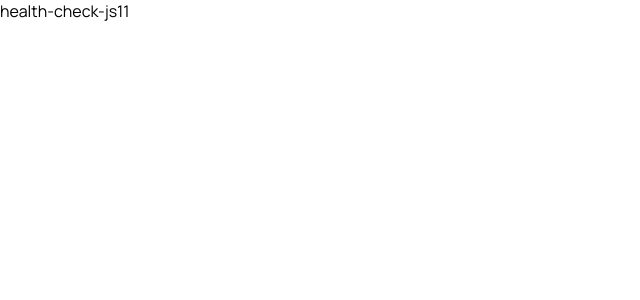
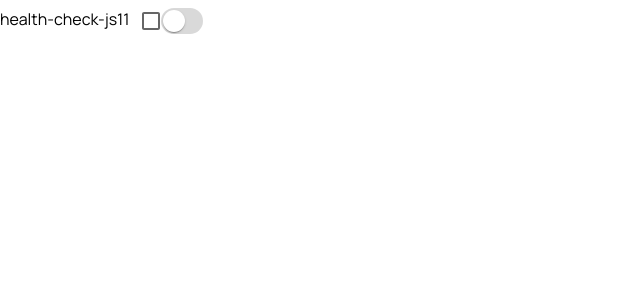
Before and after one commit to peaksoft-school/health-check-js11, a React (Create React App) app: page / in a window 1280 px wide. Shown: the top 300 px of the page, without its empty margins (0-640 px from the left). Built offline with nearby package versions, Linux system fonts and the light colour scheme.

Commit message:
Remove extra props and simplified the style of the UIRradio component

```diff
--- a/src/App.jsx
+++ b/src/App.jsx
@@ -1,7 +1,15 @@
 import './App.css'
+import CheckBox from './components/UI/switchers/CheckBox'
+import UIRadio from './components/UI/switchers/UIRadio'
 
 function App() {
-   return <div>health-check-js11</div>
+   return (
+      <div>
+         health-check-js11
+         <CheckBox />
+         <UIRadio />
+      </div>
+   )
 }
 
 export default App
--- a/src/components/UI/switchers/CheckBox.jsx
+++ b/src/components/UI/switchers/CheckBox.jsx
@@ -2,16 +2,11 @@ import React, { forwardRef } from 'react'
 import Checkbox from '@mui/material/Checkbox'
 
 const CheckBox = forwardRef(
-   (
-      { label, color = 'success', checked, onChange, disabled, ...rest },
-      ref
-   ) => (
+   ({ color = 'success', checked, onChange, ...rest }, ref) => (
       <Checkbox
-         defaultChecked
          color={color}
          checked={checked}
          onChange={onChange}
-         disabled={disabled}
          ref={ref}
          {...rest}
       />
--- a/src/components/UI/switchers/UIRadio.jsx
+++ b/src/components/UI/switchers/UIRadio.jsx
@@ -3,40 +3,31 @@ import FormControlLabel from '@mui/material/FormControlLabel'
 import { styled } from '@mui/material/styles'
 import Switch from '@mui/material/Switch'
 
-const UIRadio = forwardRef(
-   ({ size, disabled, onChange, checked, label }, ref) => (
-      <FormControlLabel
-         control={
-            <IOSSwitch
-               size={size}
-               disabled={disabled}
-               onChange={onChange}
-               checked={checked}
-               ref={ref}
-            />
-         }
-         label={label}
-      />
-   )
-)
+const UIRadio = forwardRef(({ onChange, checked, label, ...rest }, ref) => (
+   <FormControlLabel
+      control={
+         <IOSSwitch onChange={onChange} checked={checked} ref={ref} {...rest} />
+      }
+      label={label}
+   />
+))
 export default UIRadio
 
-const IOSSwitch = styled((props) => (
-   <Switch focusVisibleClassName=".Mui-focusVisible" disableRipple {...props} />
-))(({ theme }) => ({
+const IOSSwitch = styled(Switch)(({ theme }) => ({
    width: 42,
    height: 26,
    padding: 0,
-   '& .MuiSwitch-switchBase': {
+
+   '.MuiSwitch-switchBase': {
       padding: 0,
       margin: 2,
       transitionDuration: '300ms',
+
       '&.Mui-checked': {
          transform: 'translateX(16px)',
          color: '#fff',
-         '& + .MuiSwitch-track': {
-            backgroundColor:
-               theme.palette.mode === 'dark' ? '#2ECA45' : '#65C466',
+         '+ .MuiSwitch-track': {
+            backgroundColor: theme.palette.primary.darkGreen,
             opacity: 1,
             border: 0,
          },
@@ -44,31 +35,30 @@ const IOSSwitch = styled((props) => (
             opacity: 0.5,
          },
       },
+
       '&.Mui-focusVisible .MuiSwitch-thumb': {
-         color: '#33cf4d',
+         color: theme.palette.tertiary.lightBlue,
          border: '6px solid #fff',
       },
+
       '&.Mui-disabled .MuiSwitch-thumb': {
-         color:
-            theme.palette.mode === 'light'
-               ? theme.palette.grey[100]
-               : theme.palette.grey[600],
+         color: theme.palette.secondary.main,
       },
+
       '&.Mui-disabled + .MuiSwitch-track': {
          opacity: theme.palette.mode === 'light' ? 0.7 : 0.3,
       },
    },
-   '& .MuiSwitch-thumb': {
+
+   '.MuiSwitch-thumb': {
       boxSizing: 'border-box',
       width: 22,
       height: 22,
    },
-   '& .MuiSwitch-track': {
+
+   '.MuiSwitch-track': {
       borderRadius: 26 / 2,
-      backgroundColor: theme.palette.mode === 'light' ? '#E9E9EA' : '#39393D',
+      backgroundColor: theme.palette.secondary.main,
       opacity: 1,
-      transition: theme.transitions.create(['background-color'], {
-         duration: 500,
-      }),
    },
 }))
```
